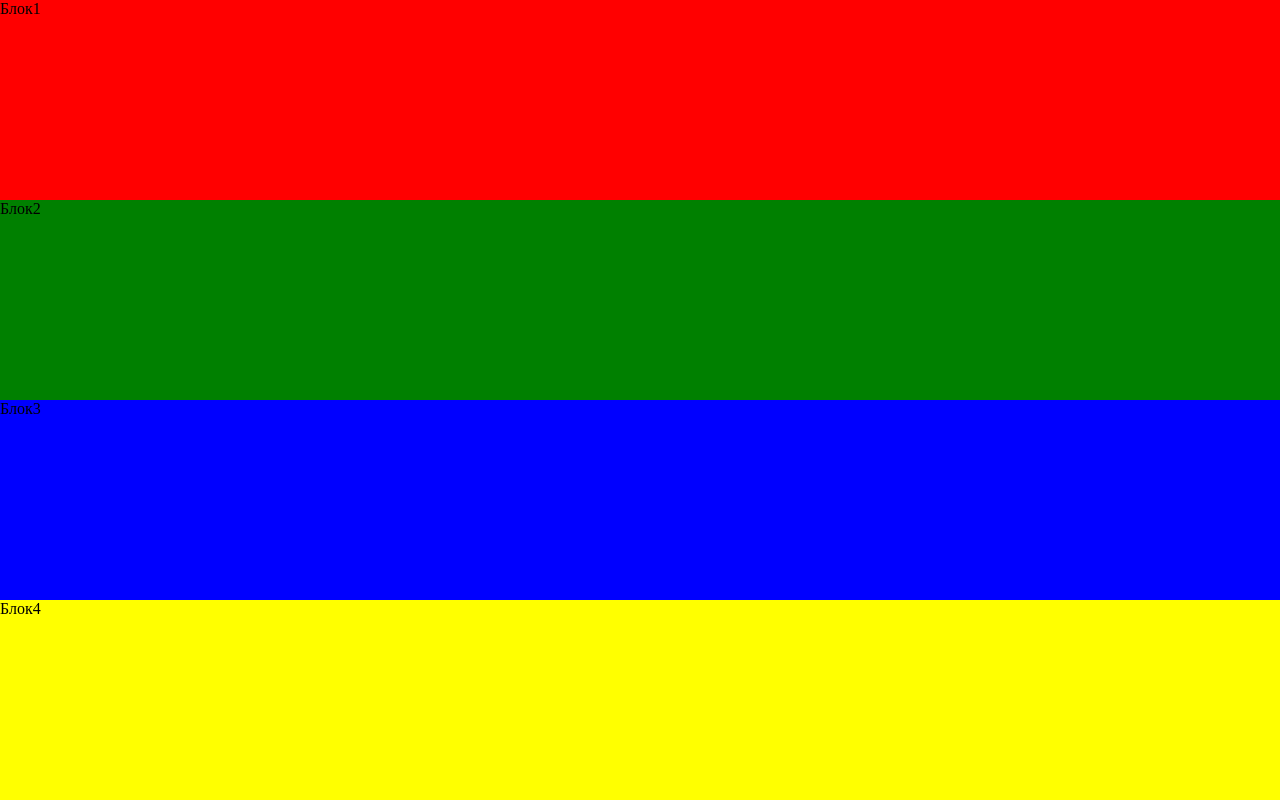
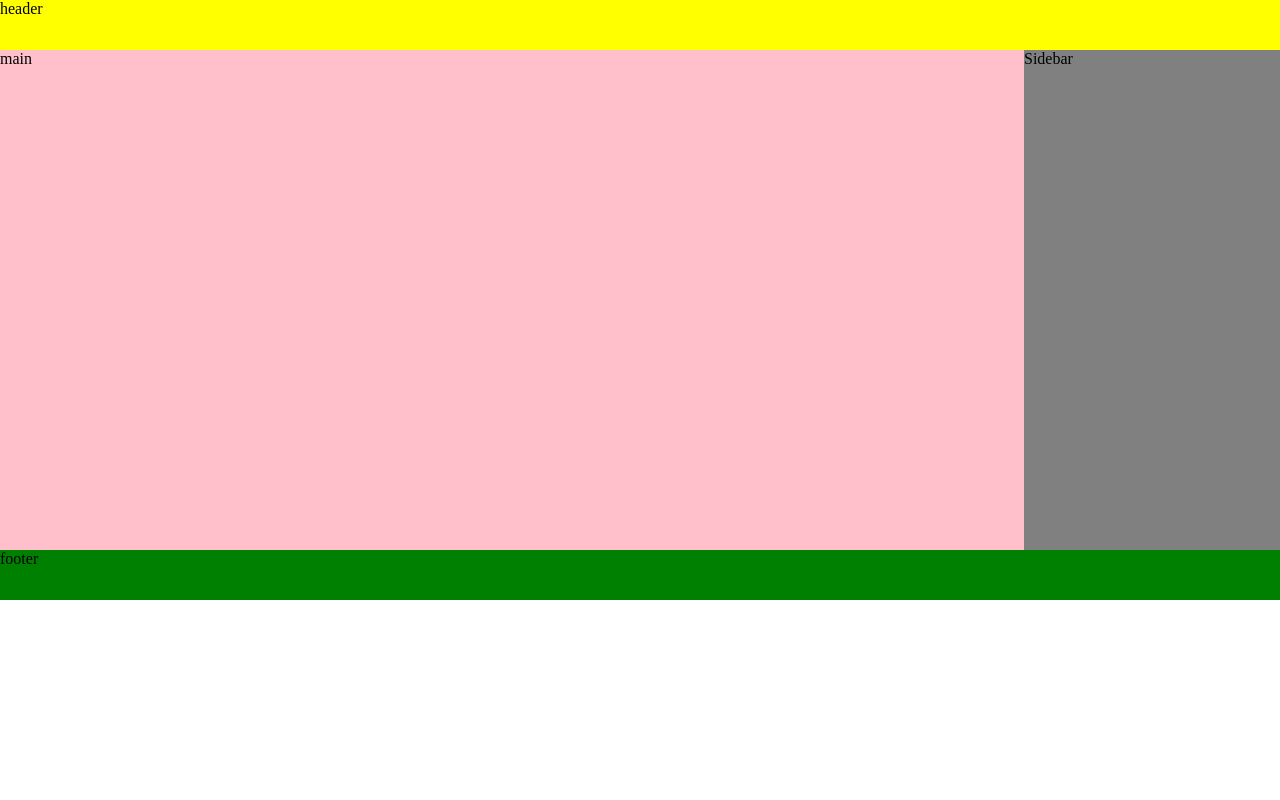
Before and after one commit to taniakononenko23/vscode-git-test25, a plain HTML site: page index.html in a window 1280 px wide. Drawn offline with nearby package versions, Linux system fonts and the light colour scheme.

Commit message:
add init files

```diff
--- a/index.html
+++ b/index.html
@@ -12,28 +12,33 @@
       crossorigin="anonymous"
     />
     <style>
-      .block_red {
-        background-color: red;
-        height: 200px;
+      .header {
+        background-color: yellow;
+        height: 50px;
       }
-      .block_green {
+      .content {
+        background-color: pink;
+        height: 500px;
+        float: left;
+        width: 80%;
+      }
+      .Sidebar {
+        background-color: grey;
+        height: 500px;
+        float: left;
+        width: 20%;
+      }
+      .footer {
         background-color: green;
-        height: 200px;
-      }
-      .block_blue {
-        background-color: blue;
-        height: 200px;
-      }
-      .block_yellow {
-        background-color: yellow;
-        height: 200px;
+        height: 50px;
+        clear: both;
       }
     </style>
   </head>
   <body>
-    <header class="block_red">Блок1</header>
-    <main class="block_green">Блок2</main>
-    <aside class="block_blue">Блок3</aside>
-    <footer class="block_yellow">Блок4</footer>
+    <header class="header">header</header>
+    <main class="content">main</main>
+    <aside class="Sidebar">Sidebar</aside>
+    <footer class="footer">footer</footer>
   </body>
 </html>
```
